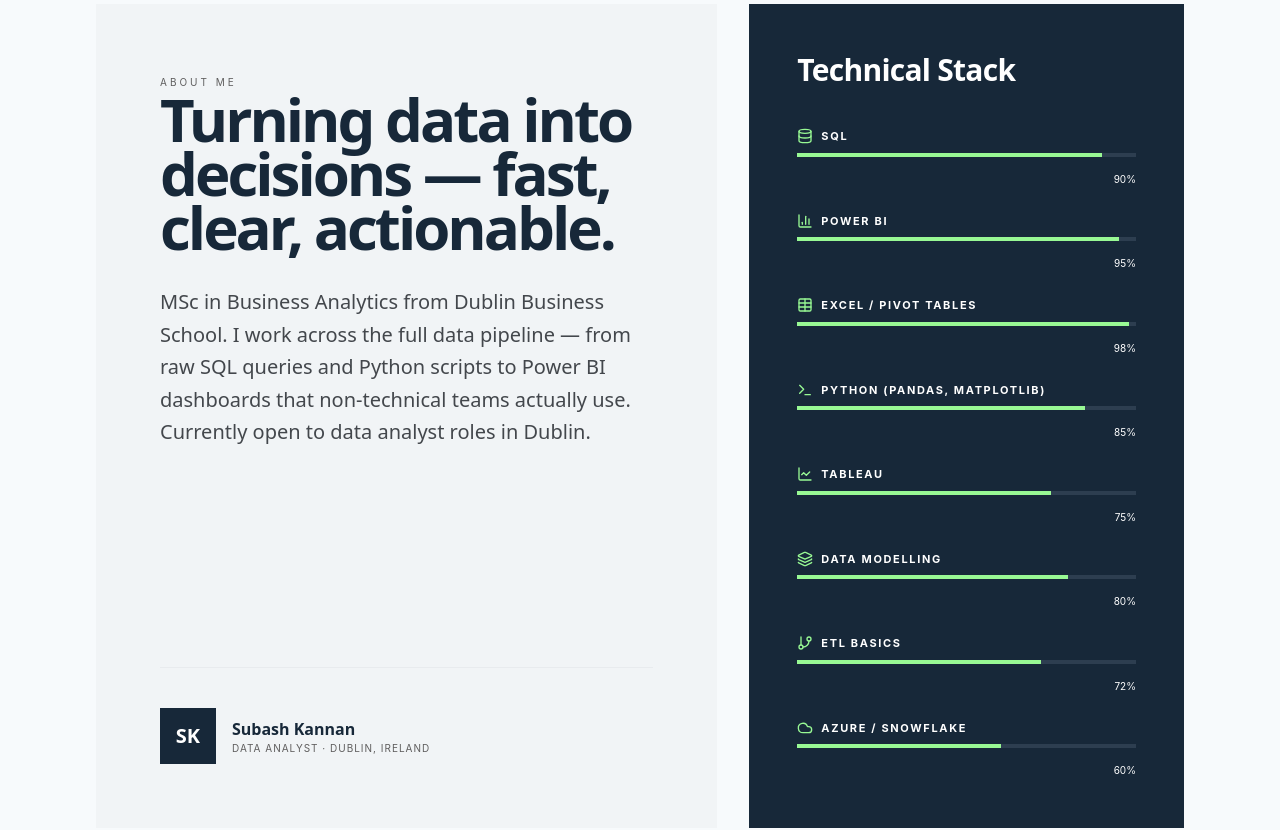
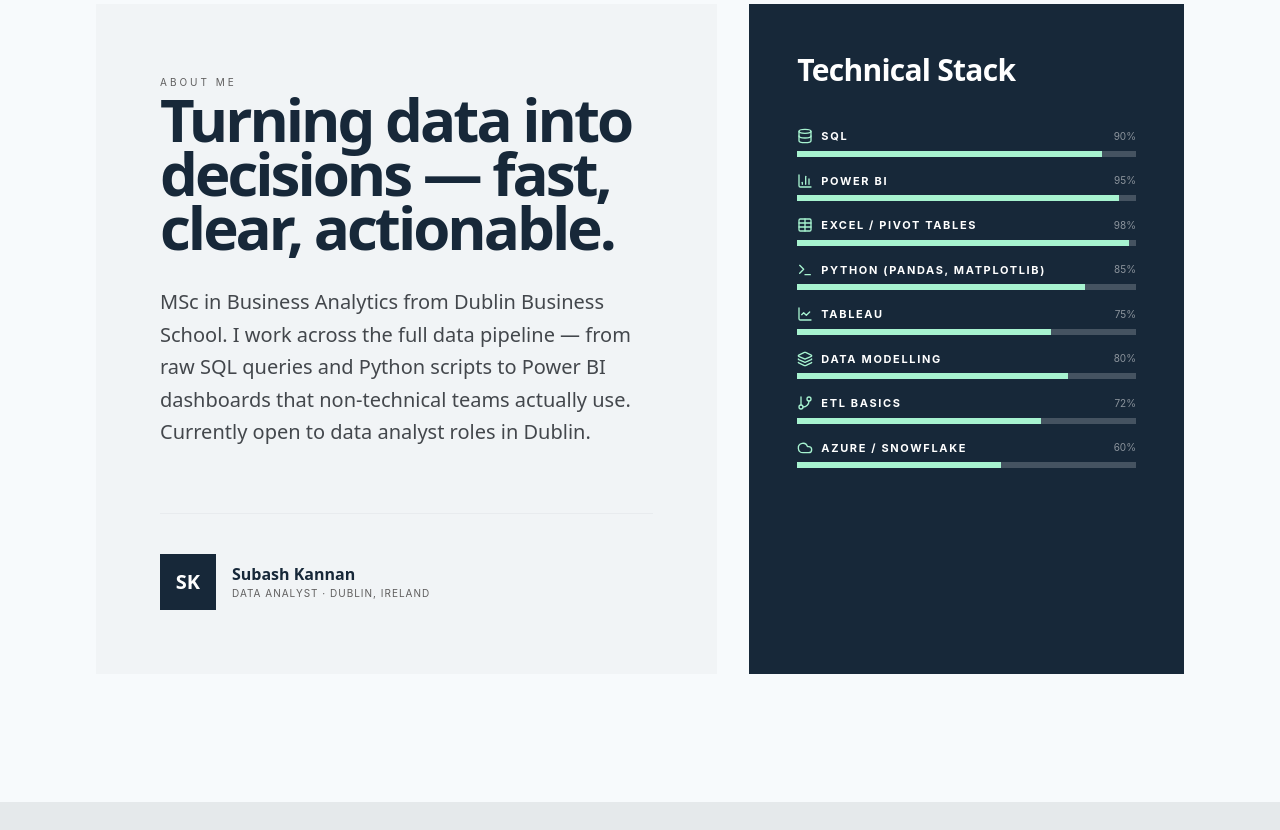
Before and after one commit to subash7781/Portfolio, a React (Vite) app: page / in a window 1280 px wide. Shown: the part 1920-2750 px from the top of the page. Built offline with nearby package versions, Linux system fonts and the light colour scheme.

Commit message:
add new features logo change and name

```diff
--- a/src/components/BentoSection.tsx
+++ b/src/components/BentoSection.tsx
@@ -1,12 +1,5 @@
 import { motion } from "motion/react";
 import { skills } from "../data/content";
-import type { SkillTier } from "../data/content";
-
-const tierConfig: Record<SkillTier, { label: string; color: string; dot: string }> = {
-  "must-have":    { label: "Must-Have",    color: "bg-tertiary-container/20 text-tertiary-container border border-tertiary-container/30", dot: "bg-tertiary-container" },
-  "good-to-have": { label: "Good-to-Have", color: "bg-primary/10 text-primary border border-primary/20",                                 dot: "bg-primary" },
-  "edge":         { label: "Edge Skill",   color: "bg-secondary/10 text-secondary border border-secondary/20",                          dot: "bg-secondary" },
-};
 
 export function BentoSection() {
   return (
@@ -59,39 +52,50 @@ export function BentoSection() {
             <h3 className="text-3xl font-bold tracking-tight">
               Technical Stack
             </h3>
-
           </div>
 
-          <div className="space-y-6">
-            {skills.map((skill) => {
-              const cfg = tierConfig[skill.tier];
-              return (
-                <div key={skill.name} className="space-y-2 group">
-                  <div className="flex items-center justify-between">
+          <div className="space-y-4">
+            {skills.map((skill) => (
+              <div
+                key={skill.name}
+                className="cursor-default"
+                onMouseEnter={(e) => {
+                  const t = e.currentTarget;
+                  (t.children[0].children[0].children[0] as HTMLElement).style.color = "#fff";
+                  (t.children[0].children[0].children[1] as HTMLElement).style.color = "#fff";
+                  (t.children[0].children[1] as HTMLElement).style.color = "rgba(255,255,255,0.7)";
+                  (t.children[1].children[0] as HTMLElement).style.backgroundColor = "#fff";
+                }}
+                onMouseLeave={(e) => {
+                  const t = e.currentTarget;
+                  (t.children[0].children[0].children[0] as HTMLElement).style.color = "";
+                  (t.children[0].children[0].children[1] as HTMLElement).style.color = "";
+                  (t.children[0].children[1] as HTMLElement).style.color = "";
+                  (t.children[1].children[0] as HTMLElement).style.backgroundColor = "";
+                }}
+              >
+                <div className="flex items-center justify-between mb-1.5">
                   <div className="flex items-center gap-2">
-                      <skill.icon size={16} className="text-tertiary-fixed shrink-0" />
-                      <span className="text-[11px] font-bold tracking-[0.15em] uppercase font-label">
+                    <skill.icon size={16} style={{ color: "#a7f3d0" }} />
+                    <span style={{ fontSize: "11px", fontWeight: 700, letterSpacing: "0.15em", textTransform: "uppercase", fontFamily: "var(--font-label)" }}>
                       {skill.name}
                     </span>
                   </div>
+                  <span style={{ fontSize: "10px", color: "rgba(255,255,255,0.5)", fontFamily: "var(--font-label)" }}>
+                    {skill.level}%
+                  </span>
                 </div>
-                  <div className="skill-bar-bg">
+                <div className="h-1.5 bg-white/20 rounded-full overflow-hidden">
                   <motion.div
                     initial={{ width: 0 }}
                     whileInView={{ width: `${skill.level}%` }}
                     viewport={{ once: true }}
                     transition={{ duration: 0.2, ease: "easeOut" }}
-                      className="skill-bar-fill"
+                    style={{ height: "100%", backgroundColor: "#a7f3d0", borderRadius: "9999px" }}
                   />
                 </div>
-                  <div className="text-right">
-                    <span className="text-[10px] text-on-primary-container/50 font-label">
-                      {skill.level}%
-                    </span>
               </div>
-                </div>
-              );
-            })}
+            ))}
           </div>
         </motion.div>
       </div>
--- a/src/components/ProjectsSection.tsx
+++ b/src/components/ProjectsSection.tsx
@@ -67,7 +67,7 @@ export function ProjectsSection() {
                   {project.stack.map((tech) => (
                     <span
                       key={tech}
-                      className="inline-flex items-center gap-2 px-3 py-2 border border-outline-variant/25 bg-surface-container-low text-primary text-[10px] font-label uppercase tracking-[0.15em]"
+                      className="inline-flex items-center gap-2 px-3 py-2 border border-outline-variant/25 bg-surface-container-low text-primary text-[10px] font-label uppercase tracking-[0.15em] cursor-default select-none hover:bg-primary hover:text-on-primary hover:border-primary hover:-translate-y-0.5 transition-all duration-150"
                     >
                       <StackIcon name={tech} />
                       {tech}
```
Also changed, not shown: .qoder/repowiki/en/content/Component Library & UI Elements/EducationSection Component.md, .qoder/repowiki/en/meta/repowiki-metadata.json. Lines whose indentation alone changed are shown as unchanged.
